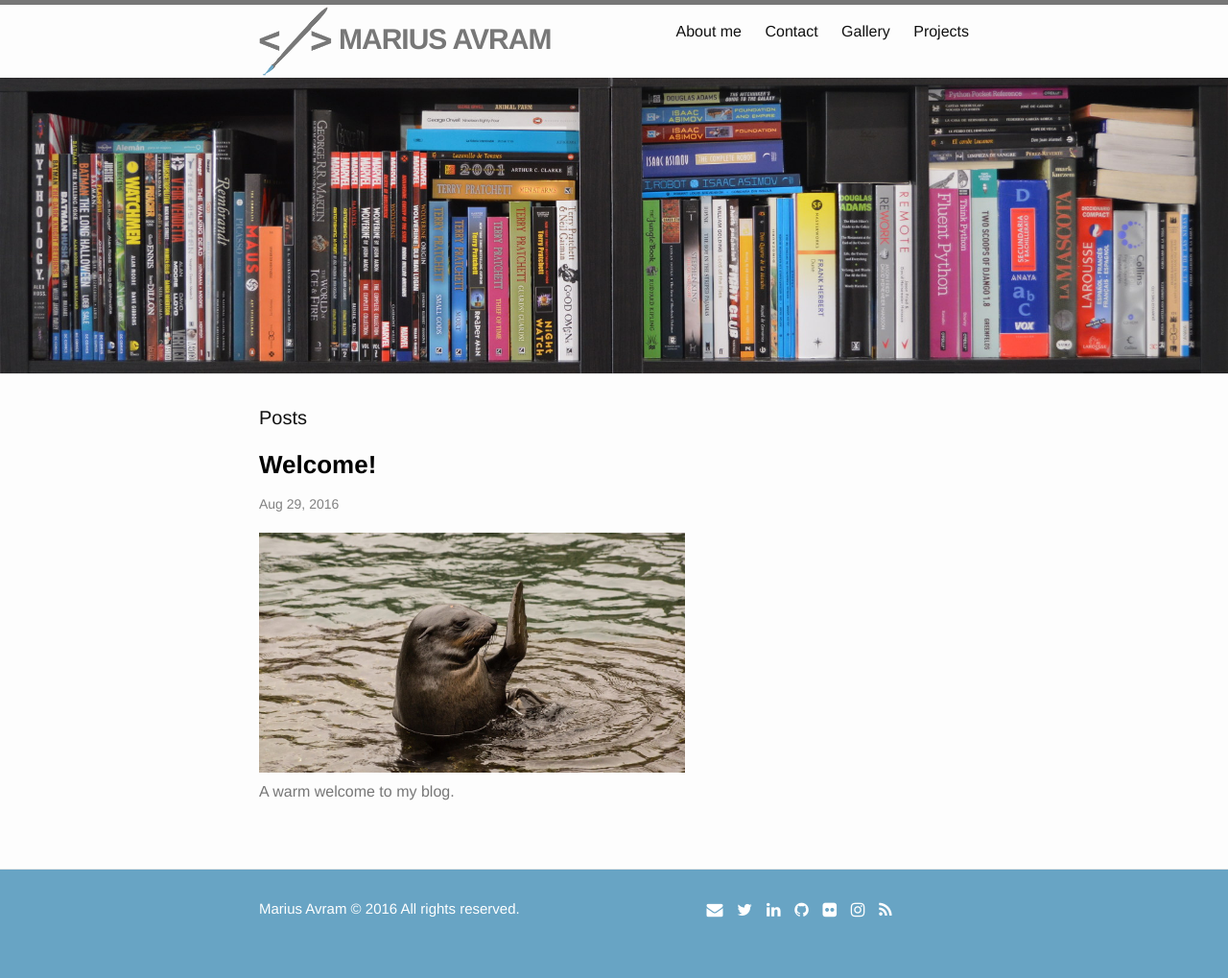
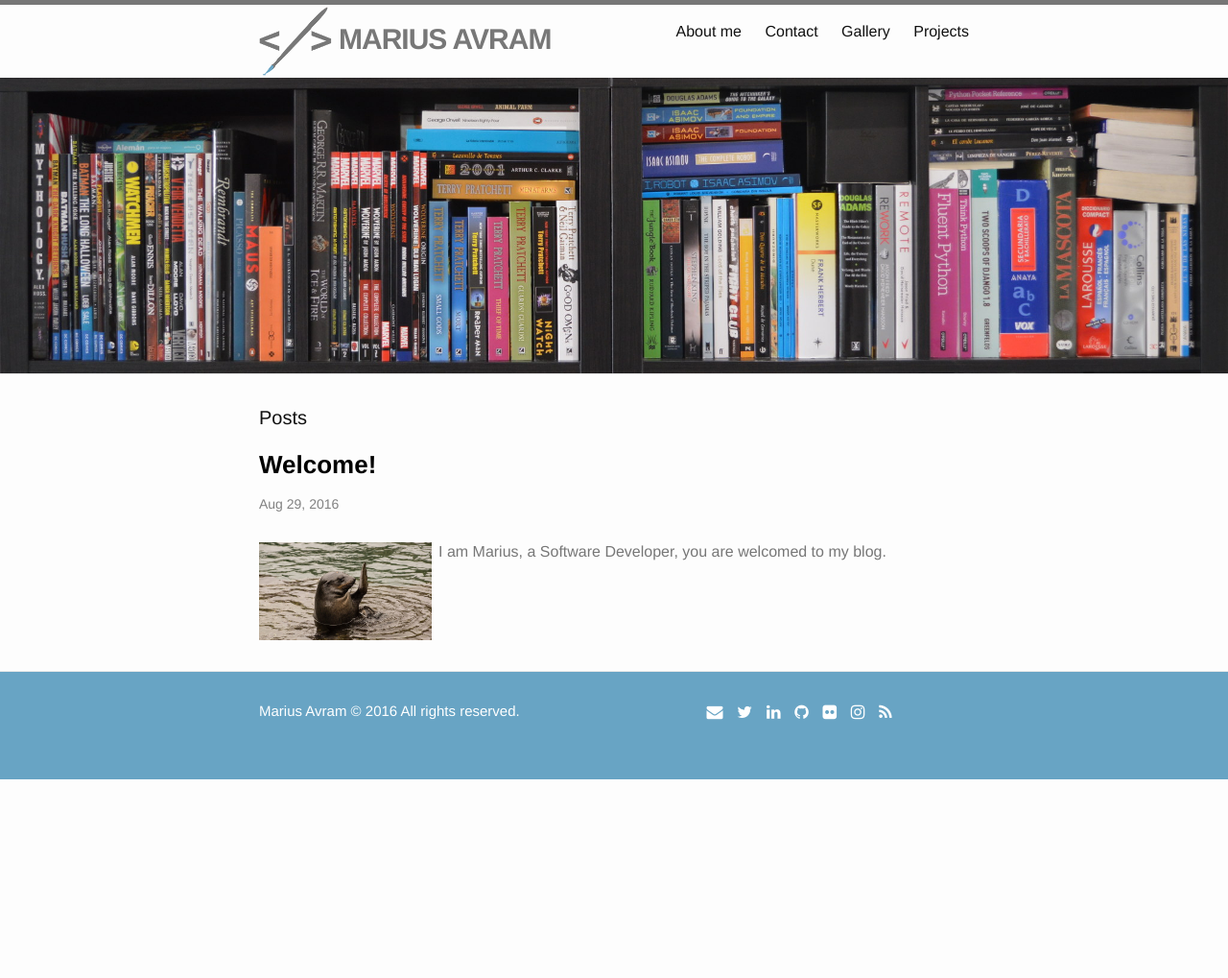
Before and after one commit to mariusavram91/mariusavram, a Jekyll site: the page built from index.html, in a window 1280 px wide. Shown: the whole page at 96% size. Built offline with Jekyll 4.4.1, drawn with Linux system fonts in a browser that asks for light colours; nearby versions of some CDN libraries; after the commit the page ends 900 px from its top, so only the background shows below that.

Commit message:
Change cover on posts list to be smaller and float to left of the text.

```diff
--- a/_posts/2016-08-29-welcome.markdown
+++ b/_posts/2016-08-29-welcome.markdown
@@ -3,7 +3,7 @@ layout: post
 title:  "Welcome!"
 date:   2016-08-29 08:29:17 -0700
 cover: /assets/posts/welcome.jpg
-description: A warm welcome to my blog.
+description: I am Marius, a Software Developer, you are welcomed to my blog.
 categories: welcome update introduction
 ---
 
--- a/_sass/_layout.scss
+++ b/_sass/_layout.scss
@@ -225,13 +225,15 @@ a.post-link {
     color: #000;
 }
 
-.post-preview {
+a.post-preview {
     display: block;
+    padding: 8px 0 8px 0;
+    font-size: 16px;
+    color: #777;
 
-    > p {
-        padding: 8px 0 8px 0;
-        font-size: 16px;
-        color: #777;
+    > img {
+        margin: 2px 7px 2px 0;
+        float: left;
     }
 }
 
--- a/index.html
+++ b/index.html
@@ -14,8 +14,8 @@ layout: default
           <span class="post-meta">{{ post.date | date: "%b %-d, %Y" }}</span>
         </h2>
         <a class="post-preview" href="{{ post.url }}" >
-          <img width="60%" src="{{ post.cover }}" />
-          <p>{{ post.description }}</p>
+          <img width="180px" src="{{ post.cover }}" />
+          {{ post.description }}
         </a>
       </li>
     {% endfor %}
```
